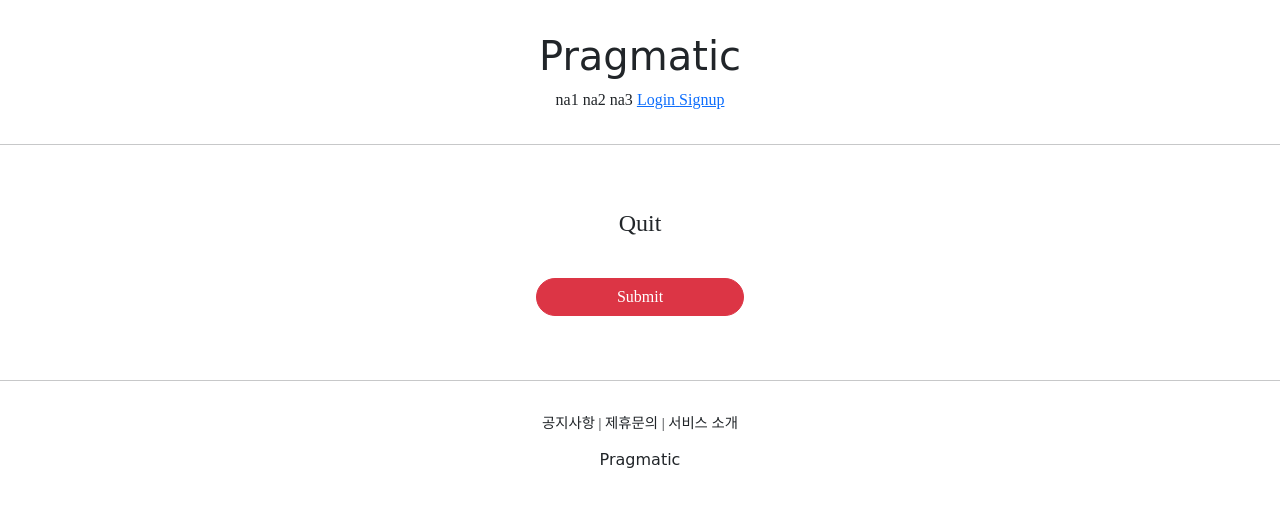
After one commit to jaemoon99/prgmatic, a Django app: template accountapp/templates/accountapp/delete.html in a window 1280 px wide. The commit adds this page. Shown: the top 507 px of the page. Run offline with Django 4.2, Linux system fonts and the light colour scheme; the template is opened without the code that fills it, so the values that code supplies are empty; some libraries are stand-ins or nearby versions; some web fonts are replaced.

Commit message:
Create DeleteView

```diff
--- /dev/null
+++ b/accountapp/templates/accountapp/delete.html
@@ -0,0 +1,16 @@
+{% extends 'base.html' %}
+
+
+{% block content %}
+
+    <div style="text-align: center; max-width: 500px; margin: 4rem auto">
+        <div class="mb-4">
+            <h4>Quit</h4>
+        </div>
+        <form action="{% url 'accountapp:delete' pk=user.pk %}" method="post">
+            {% csrf_token %}
+            <input type="submit" class="btn btn-danger rounded-pill col-5 mt-3">
+        </form>
+    </div>
+
+{% endblock %}
--- a/accountapp/templates/accountapp/detail.html
+++ b/accountapp/templates/accountapp/detail.html
@@ -17,6 +17,11 @@
           Change Info
         </p>
       </a>
+      <a href="{% url 'accountapp:delete' pk=user.pk %}">
+        <p>
+          Quit
+        </p>
+      </a>
       {% endif %}
 
     </div>
--- a/accountapp/urls.py
+++ b/accountapp/urls.py
@@ -1,6 +1,6 @@
 from django.contrib.auth.views import LoginView, LogoutView
 from django.urls import path
-from accountapp.views import hello_world, AccountCreateView, AccountDetailView, AccountUpdateView
+from accountapp.views import hello_world, AccountCreateView, AccountDetailView, AccountUpdateView, AccountDeleteView
 
 app_name = "accountapp"
 
@@ -11,4 +11,5 @@ urlpatterns = [
     path('create/', AccountCreateView.as_view(), name='create'),
     path('detail/<int:pk>', AccountDetailView.as_view(), name='detail'),
     path('update/<int:pk>', AccountUpdateView.as_view(), name='update'),
+    path('delete/<int:pk>', AccountDeleteView.as_view(), name='delete'),
 ]
--- a/templates/header.html
+++ b/templates/header.html
@@ -8,7 +8,10 @@
         <span>na3</span>
         {% if not user.is_authenticated %}
         <a href="{% url 'accountapp:login' %}">
-            <span>login</span>
+            <span>Login</span>
+        </a>
+        <a href="{% url 'accountapp:create' %}">
+            <span>Signup</span>
         </a>
         {% else %}
         <a href="{% url 'accountapp:detail' pk=user.pk %}">
```
Also changed, not shown: accountapp/views.py (+6 -1 lines).
